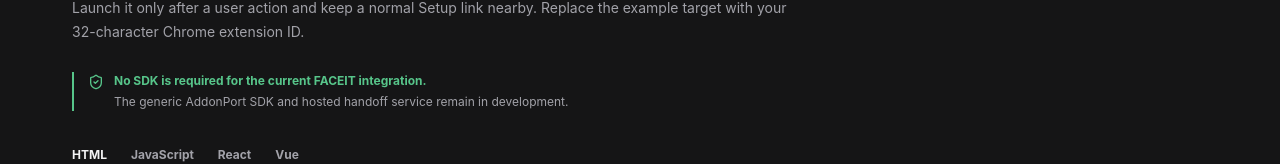
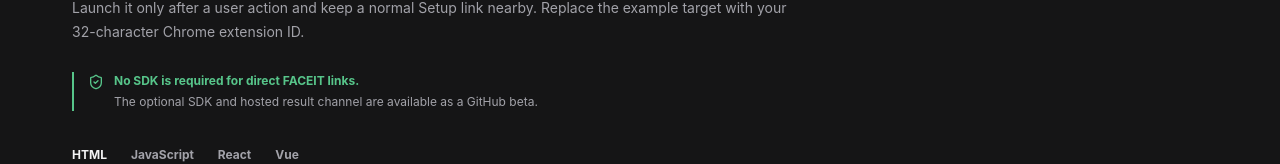
Before and after one commit to AddonPort/website, a Next.js app: page /developers in a window 1280 px wide. Shown: the part 565-729 px from the top of the page. Built offline with nearby package versions, Linux system fonts and the light colour scheme.

Commit message:
Document live AddonPort services

```diff
--- a/src/App.tsx
+++ b/src/App.tsx
@@ -364,9 +364,9 @@ export function DeveloperPage() {
           <div className="package-notice positive-notice">
             <ShieldCheck aria-hidden="true" />
             <div>
-              <strong>No SDK is required for the current FACEIT integration.</strong>
+              <strong>No SDK is required for direct FACEIT links.</strong>
               <span>
-                The generic AddonPort SDK and hosted handoff service remain in development.
+                The optional SDK and hosted result channel are available as a GitHub beta.
               </span>
             </div>
           </div>
```
Also changed, not shown: 1 other file (tests, documents, lock files or other folders).
